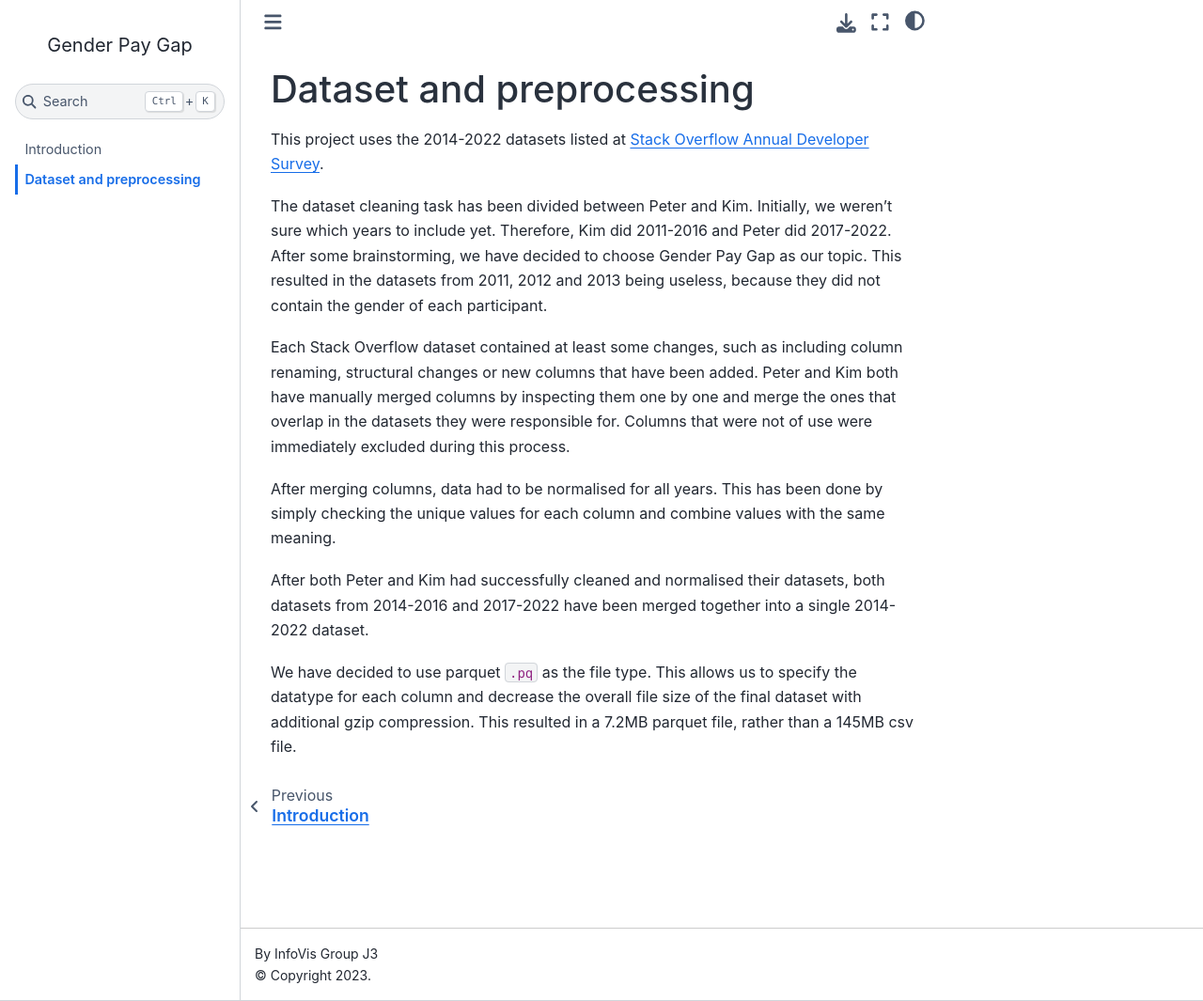
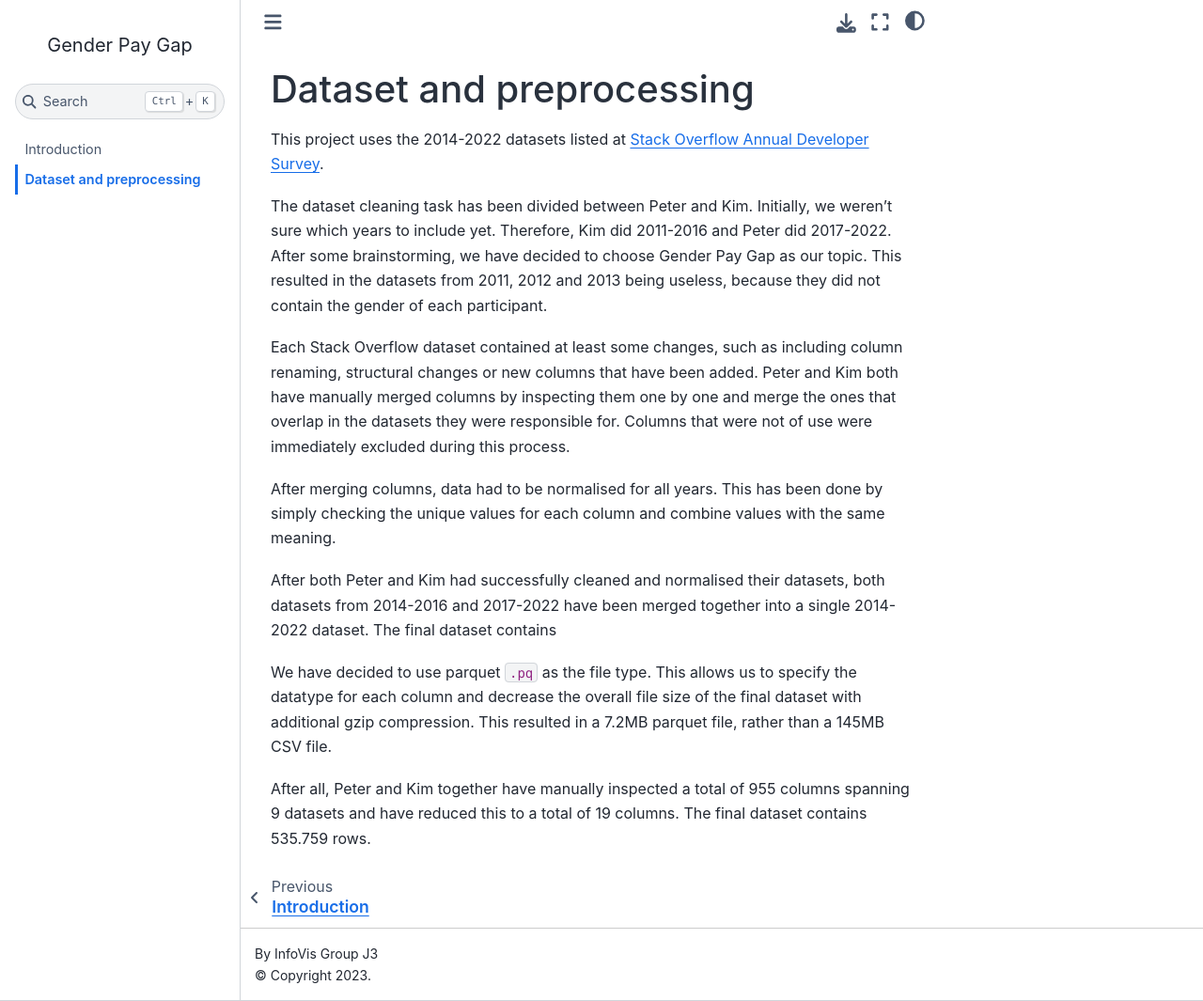
Before and after one commit to p-adema/info-vis, a Jupyter Book: the page built from docs/dataset-preprocessing.md, in a window 1280 px wide and 1065 px high. Shown: the whole window at 94% size. Built offline with Jupyter Book 1.0.4 settings and Sphinx 7.4.7 and the Sphinx Book theme 1.1.4, drawn with Linux system fonts in a browser that asks for light colours; pages that are not in the unit, such as notebooks, are missing from menus; comment, search, counter and statistics services are not loaded.

Commit message:
docs: add columns/rows info during the cleaning process

```diff
--- a/docs/dataset-preprocessing.md
+++ b/docs/dataset-preprocessing.md
@@ -21,9 +21,13 @@ with the same meaning.
 
 After both Peter and Kim had successfully cleaned and normalised their datasets,
 both datasets from 2014-2016 and 2017-2022 have been merged together into a
-single 2014-2022 dataset.
+single 2014-2022 dataset. The final dataset contains
 
 We have decided to use parquet `.pq` as the file type. This allows us to specify
 the datatype for each column and decrease the overall file size of the final
 dataset with additional gzip compression. This resulted in a 7.2MB parquet file,
-rather than a 145MB csv file.
+rather than a 145MB CSV file.
+
+After all, Peter and Kim together have manually inspected a total of 955 columns
+spanning 9 datasets and have reduced this to a total of 19 columns. The final
+dataset contains 535.759 rows.
```
